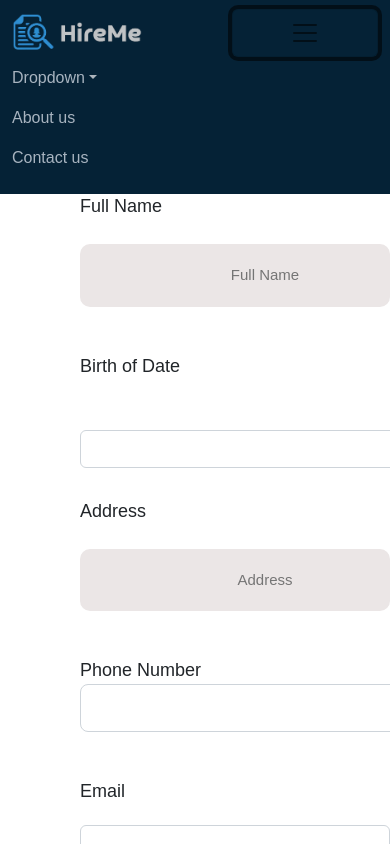
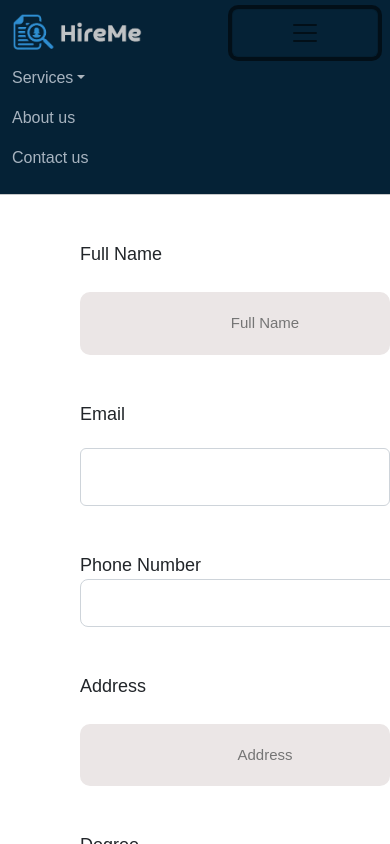
Before and after one commit to Namroutii/job-app-cap, a React (Create React App) app in the folder job-app/: page /add-cv in a window 390 px wide. Both pictures are taken after a click on the button "Toggle navigation". Shown: the top 844 px of the page. Built offline with nearby package versions, Linux system fonts and the light colour scheme.

Commit message:
Make a components -Input- type-text/phone/email/URL/password/and CSS-

```diff
--- a/job-app/public/index.html
+++ b/job-app/public/index.html
@@ -9,7 +9,7 @@
   <meta name="theme-color" content="#000000" />
   <meta name="description" content="Web site created using create-react-app" />
   <link rel="apple-touch-icon" href="%PUBLIC_URL%/logo192.png" />
-  <link rel="manifest" href="%PUBLIC_URL%/manifest.json" />
+  <!--<link rel="manifest" href="%PUBLIC_URL%/manifest.json" />-->
 
   <title>Hire Me</title>
   <link rel="stylesheet" href="https://cdnjs.cloudflare.com/ajax/libs/font-awesome/4.7.0/css/font-awesome.min.css">
--- /dev/null
+++ b/job-app/src/components/Inputs/Email.js
@@ -0,0 +1,39 @@
+import "./Inputs.css"
+
+import { useState } from "react";
+
+const Email = (props) => {
+
+
+    const [email, setEmail] = useState("");
+    const [checkEm, setCheckEmail] = useState("");
+
+
+    const checkEmail = () => {
+        if (email.length < 10) setCheckEmail("error");
+        else setCheckEmail("done");
+    };
+
+    return (
+        <>
+            <form>
+                <label className="select-label">Email</label>
+                <div className="form-floating mb-3">
+                    <input
+                        type="email"
+                        className="form-control"
+                        id="floatingInput"
+                        placeholder="name@example.com"
+                        onChange={(e) => {
+                            setEmail(e.target.value);
+                            checkEmail();
+                        }}
+                    />
+                </div>
+                <p>{checkEm}</p>
+            </form>
+        </>
+    );
+};
+
+export default Email;
--- /dev/null
+++ b/job-app/src/components/Inputs/Inputs.css
@@ -0,0 +1,57 @@
+.form {
+    margin-top: 10px;
+    max-width: 1000px;
+    padding-left: 80px;
+    text-align: left;
+
+}
+
+.form-group label {
+
+    text-align: left;
+    display: block;
+
+
+}
+
+.form-group input {
+
+    border: none;
+    background-color: rgb(235, 230, 230);
+    width: 920px;
+    border-radius: 10px;
+    padding: 20px;
+    font-size: 15px;
+    padding-left: 80px;
+}
+
+.form-group {
+
+    padding-left: 80px;
+}
+
+input:focus {
+    outline-color: rgb(32, 177, 255);
+
+}
+
+@media screen and (max-width: 600px) {
+    input[type=text] {
+        width: 100%;
+        margin-top: 0;
+    }
+}
+
+@media screen and (max-width: 600px) {
+    input[type=email] {
+        width: 100%;
+        margin-top: 0;
+    }
+}
+
+@media screen and (max-width: 600px) {
+    input[type=select] {
+        width: 100%;
+        margin-top: 0;
+    }
+}
--- /dev/null
+++ b/job-app/src/components/Inputs/Phone.js
@@ -0,0 +1,37 @@
+import "./Inputs.css"
+
+import { useState } from "react";
+
+const Phone = (props) => {
+
+    const [number, setNumber] = useState("");
+    const [check, setCheck] = useState("");
+
+    const checkNumber = () => {
+        let stringNumber = String(number);
+        if (stringNumber.length !== 9) setCheck("error");
+        else setCheck("done");
+    };
+
+    return (
+        <>
+            <form>
+                <div className="form-number">
+                    <label>Phone Number</label>
+                    <input
+                        className="form-control form-control-lg"
+                        type="phone"
+                        placeholder="NUMBER"
+                        onChange={(e) => {
+                            setNumber(e.target.value);
+                            checkNumber();
+                        }}
+                    />
+                </div>
+                <p>{check}</p>
+            </form>
+        </>
+    );
+};
+
+export default Phone;
--- /dev/null
+++ b/job-app/src/components/Inputs/Text.js
@@ -0,0 +1,34 @@
+import "./Inputs.css"
+
+import { useState } from "react";
+const Text = (props) => {
+    const [name, setName] = useState("");
+    const [check, setCheck] = useState("");
+
+    const checkName = () => {
+        if (name.length < 10) setCheck("error");
+        else setCheck("");
+    };
+
+    return (
+        <>
+            <form>
+                <div className="form-group">
+                    <label> {props.children} </label> <br />
+                    <input
+                        type="text"
+                        placeholder={props.children}
+                        required
+                        onChange={(e) => {
+                            setName(e.target.value);
+                            checkName();
+                        }}
+                    />
+                </div>
+                <p>{check}</p>
+            </form>
+        </>
+    );
+};
+
+export default Text;
--- a/job-app/src/components/NavBar/NavBar.js
+++ b/job-app/src/components/NavBar/NavBar.js
@@ -18,14 +18,14 @@ return (
 
                             <li className="nav-item dropdown">
                                 <Link className="nav-link dropdown-toggle" to="#" role="button" data-bs-toggle="dropdown" aria-expanded="false" >
-                        <span className="nav-links">Dropdown</span>
+                                    <span className="nav-links">Services</span>
                                 </Link>
                                 <ul className="dropdown-menu">
                                     <li><Link className="dropdown-item" to="/add-cv"> Add Cvs</Link>
                                     </li>
                                     <li><Link className="dropdown-item" to="/get-cv">Show Cvs</Link></li>
 
-                        <li><a className="dropdown-item"  href="#services">About Our Services</a></li>
+                                    <li><a className="dropdown-item" href="#services">About Our Services</a></li>
                                 </ul>
                             </li>
                             <li className="nav-item">
--- a/job-app/src/pages/addCV/AddCV.css
+++ b/job-app/src/pages/addCV/AddCV.css
@@ -45,7 +45,7 @@ input {
 }
 
 
-.form-input{
+.form-input {
   width: 920px;
   padding-left: 80px;
 }
@@ -65,7 +65,8 @@ button {
 button:hover {
   transform: scale(1.25);
 }
-.form-date{
+
+.form-date {
   width: 1000px;
   padding-left: 80px;
   padding-top: 30px;
@@ -76,21 +77,25 @@ button:hover {
   width: 1000px;
   padding-left: 80px;
 }
-.select-label{
+
+.select-label {
   padding-bottom: 20px;
   padding-left: 80px;
 }
-.form-control{
+
+.form-control {
   width: 920px;
 
 }
-.form-number{
+
+.form-number {
   padding-left: 80px;
 }
-.form-floating{
+
+.form-floating {
   padding-left: 80px;
 }
-p{
+
+p {
   padding-left: 80px;
-  color: red;
 }
--- a/job-app/src/pages/addCV/AddCV.js
+++ b/job-app/src/pages/addCV/AddCV.js
@@ -1,9 +1,17 @@
 import NavBar from "../../components/NavBar/NavBar";
 import Footer from "../../components/footer/Footer";
-import Form from "../../components/forms/Form";
+
 import "./AddCV.css";
+
 import { useState } from "react";
 import Select from "react-select";
+
+
+import Text from "../../components/Inputs/Text"
+import Email from "../../components/Inputs/Email"
+import Phone from "../../components/Inputs/Phone"
+
+
 
 function AddCV() {
   const [selectedOptions, setSelectedOptions] = useState("");
@@ -21,62 +29,28 @@ function AddCV() {
   function handleSelect(data) {
     setSelectedOptions(data);
   }
-  const [number, setNumber] = useState("");
-  const [check, setCheck] = useState("");
-  const [email, setEmail] = useState("");
-  const [checkEm, setCheckEmail] = useState("");
-  const checkNumber = () => {
-    let stringNumber = String(number);
-    if (stringNumber.length !== 9) setCheck("error");
-    else setCheck("done");
-  };
-  const checkEmail = () => {
-    if (email.length < 10) setCheckEmail("error");
-    else setCheck("done");
-  };
 
   return (
     <div>
-      <NavBar /> <br />
+      <NavBar /> <br /><br /><br />
       <div className="title">Add your CV Down here </div>
       <hr />
+
       <form>
-        <Form>Full Name</Form>
+
+
+        <Text>Full Name</Text>
+
+        <Email />
+        <Phone />
+        <Text>Address</Text>
+        <Text>Degree</Text>
+
 
         <label className="select-label">Birth of Date</label>
         <div className="form-date">
           <input type="date" className="form-control" />
         </div>
-
-        <Form>Address</Form>
-
-        <div className="form-number">
-          <label>Phone Number</label>
-          <input
-            className="form-control form-control-lg"
-            type="phone"
-            placeholder="NUMBER"
-            onChange={(e) => {
-              setNumber(e.target.value);
-              checkNumber();
-            }}
-          />
-        </div>
-        <p>{check}</p>
-        <label className="select-label">Email</label>
-        <div className="form-floating mb-3">
-          <input
-            type="email"
-            className="form-control"
-            id="floatingInput"
-            placeholder="name@example.com"
-            onChange={(e) => {
-              setEmail(e.target.value);
-              checkEmail();
-            }}
-          />
-        </div>
-        <p>{checkEm}</p>
 
         <label className="select-label">Language</label>
         <div className="dropdown-container">
@@ -89,7 +63,7 @@ function AddCV() {
             isMulti
           />
         </div>
-        <Form>Degree</Form>
+
         <div className="select">
           <label> Department:</label> <br />
           <select onChange={(e) => handleShowSelect(e)}>
@@ -102,12 +76,13 @@ function AddCV() {
         </div>
         {showSelect === "1" && (
           <div>
-            <Form>Career</Form>
-            <Form>Years of Experience</Form>
-            <Form>Soft skills</Form>
-            <Form>LinkedIn URL</Form>
-            <Form>Language</Form>
-            <Form>Skills</Form>
+
+            <Text>Career</Text>
+            <Text>Years of Experience</Text>
+            <Text>Soft skills</Text>
+            <Text>LinkedIn URL</Text>
+            <Text>Language</Text>
+            <Text>Skills</Text>
             <br />
             <br />
             <button type="submit">submit</button>
@@ -116,45 +91,43 @@ function AddCV() {
           </div>
         )}
         {showSelect === "2" && (
-          <div>
-            <Form>Career</Form>
-            <Form>Years of Experience</Form>
-            <Form>Soft skills</Form>
-            <Form>LinkedIn URL</Form>
-            <Form>Language</Form>
-            <Form>Skills</Form>
+          <div><Text>Career</Text>
+            <Text>Years of Experience</Text>
+            <Text>Soft skills</Text>
+            <Text>LinkedIn URL</Text>
+            <Text>Language</Text>
+            <Text>Skills</Text>
             <br />
             <br />
             <button type="submit">submit</button>
           </div>
         )}
         {showSelect === "3" && (
-          <div>
-            <Form>Career</Form>
-            <Form>Years of Experience</Form>
-            <Form>Soft skills</Form>
-            <Form>LinkedIn URL</Form>
-            <Form>Language</Form>
-            <Form>Skills</Form>
+          <div><Text>Career</Text>
+            <Text>Years of Experience</Text>
+            <Text>Soft skills</Text>
+            <Text>LinkedIn URL</Text>
+            <Text>Language</Text>
+            <Text>Skills</Text>
             <br />
             <br />
             <button type="submit">submit</button>
           </div>
         )}
         {showSelect === "4" && (
-          <div>
-            <Form>Career</Form>
-            <Form>Years of Experience</Form>
-            <Form>Soft skills</Form>
-            <Form>LinkedIn URL</Form>
-            <Form>Language</Form>
-            <Form>Skills</Form>
+          <div><Text>Career</Text>
+            <Text>Years of Experience</Text>
+            <Text>Soft skills</Text>
+            <Text>LinkedIn URL</Text>
+            <Text>Language</Text>
+            <Text>Skills</Text>
             <br />
             <br />
             <button type="submit">submit</button>
           </div>
         )}
       </form>
+
       <Footer />
     </div>
   );
```
Also changed, not shown: job-app/src/components/Inputs/Password.js (added), job-app/src/components/Inputs/URL.js (added). Lines whose indentation alone changed are shown as unchanged.
